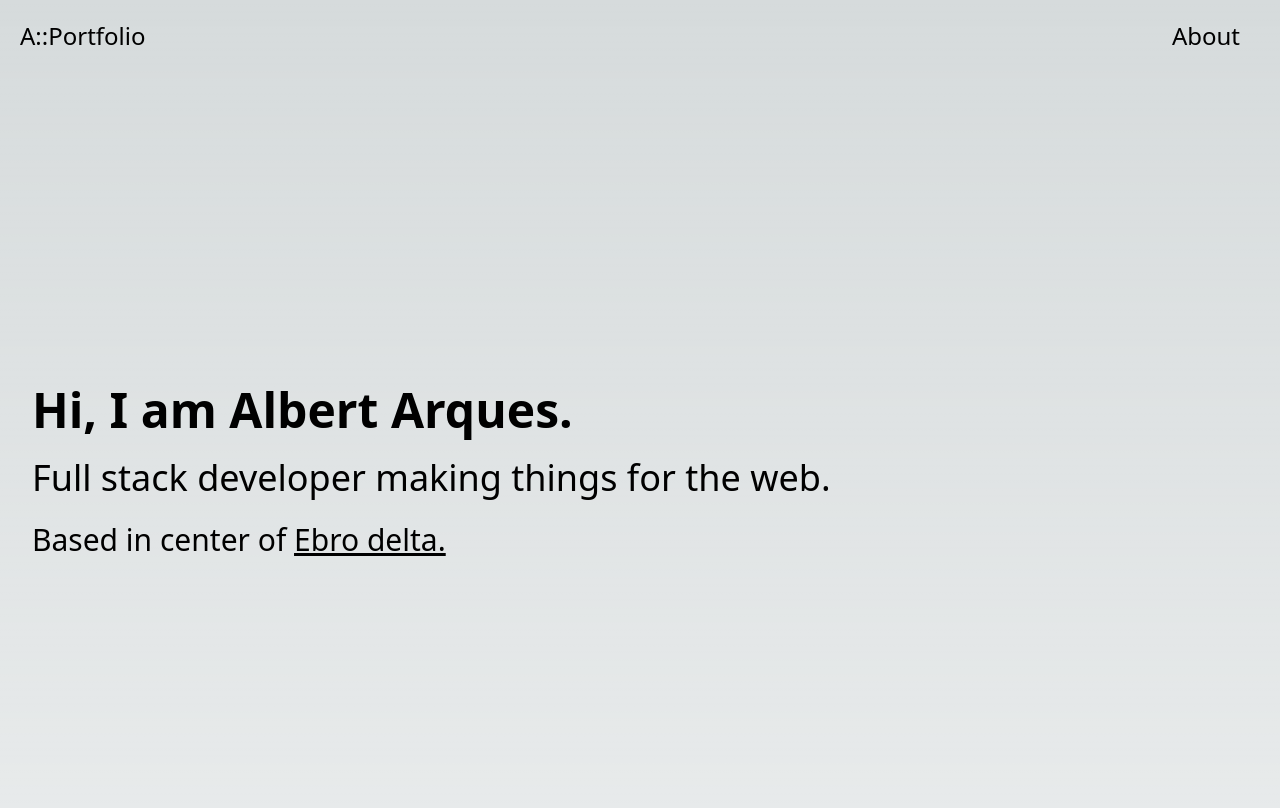
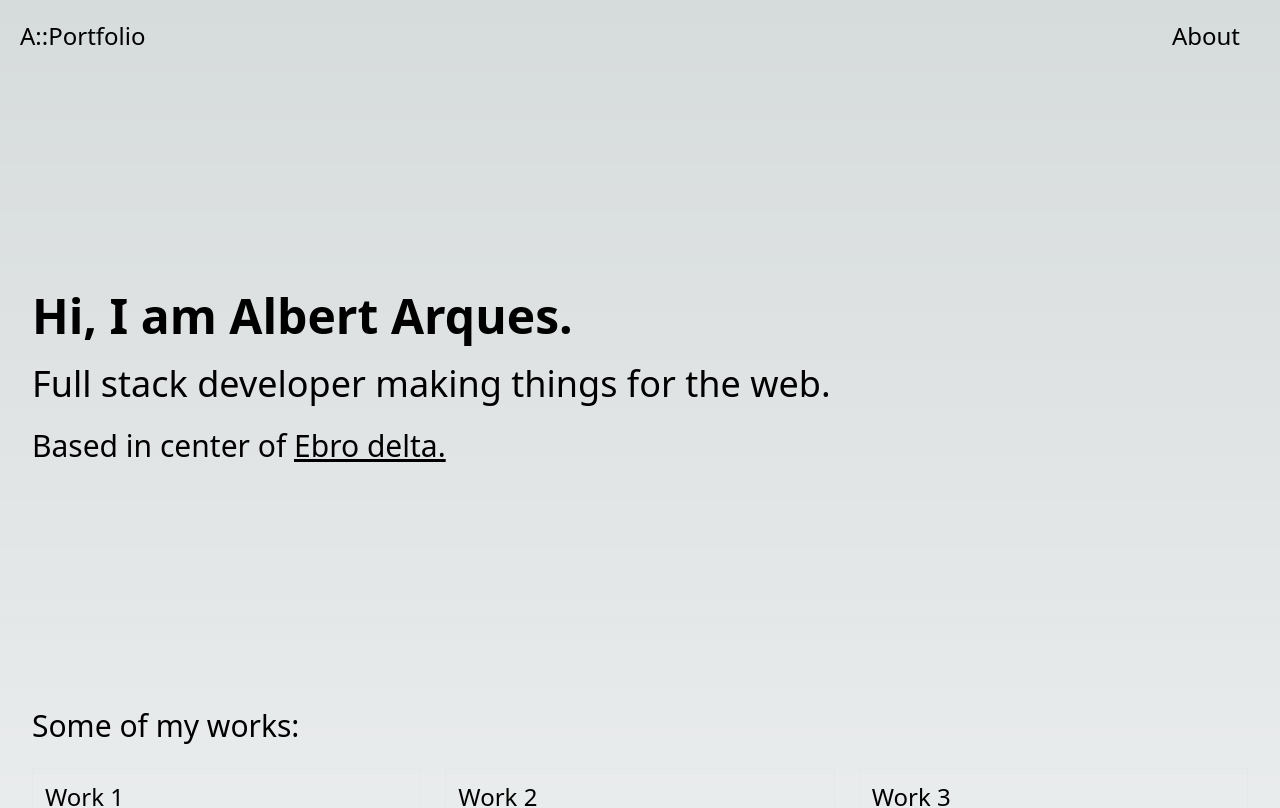
Before and after one commit to albertarques/portfolio, a Next.js app: page / in a window 1280 px wide. Shown: the top 808 px of the page. Built offline with nearby package versions, Linux system fonts and the light colour scheme.

Commit message:
Added Hero component

```diff
--- a/src/components/hero/Hero.jsx
+++ b/src/components/hero/Hero.jsx
@@ -1,9 +1,9 @@
 export default function Hero({title, subtitle, subtitle2}) {
   return (
-    <div className="container flex-col flex px-5 h-screen justify-center">
+    <section className="container flex-col flex px-5 py-52 justify-center">
       <h1 className="text-3xl lg:text-5xl font-bold m-3">{title}</h1>
       <p className="text-2xl lg:text-4xl m-3">{subtitle}</p>
       <p className="text-2xl lg:text-3xl m-3">{subtitle2}</p>
-    </div>
+    </section>
   )
 }
```
